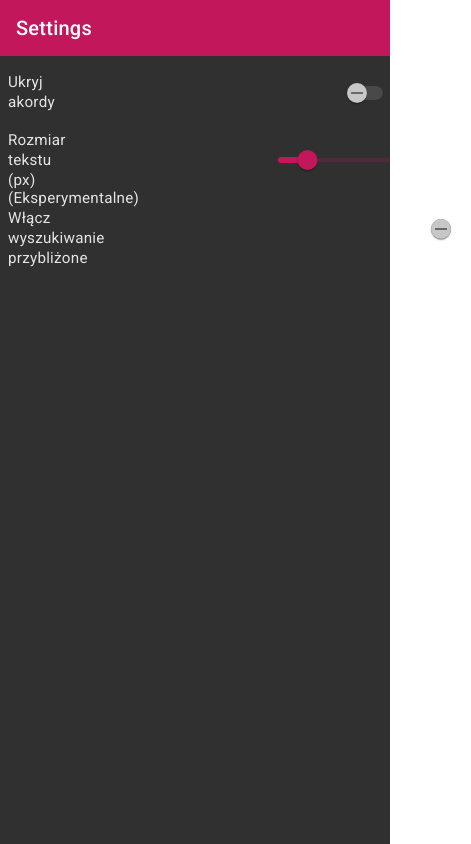
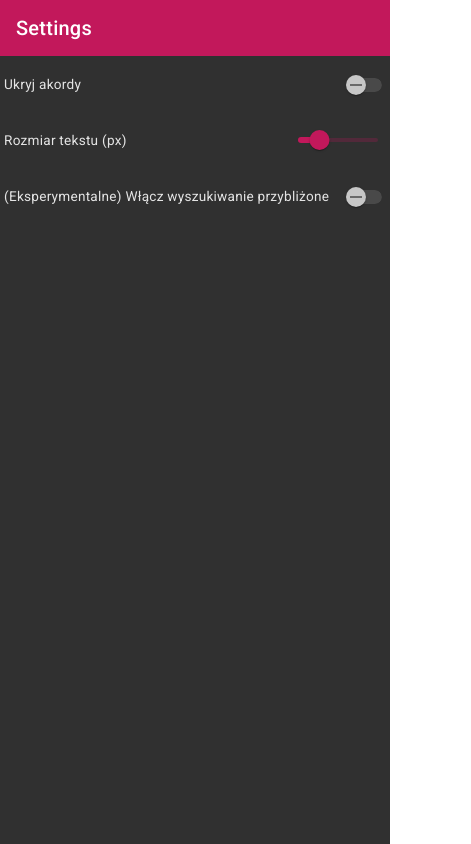
Before and after one commit to spiewnigator/spiewnigator.github.io, an Angular app: page /settings in a window 390 px wide. Shown: the whole page, 471 px wide, since content can reach past the window. Built offline with nearby package versions, Linux system fonts and the light colour scheme.

Commit message:
hotfix: adjust settings display

```diff
--- a/src/app/song/settings/settings.component.scss
+++ b/src/app/song/settings/settings.component.scss
@@ -11,12 +11,15 @@
   display: flex;
   flex-direction: column;
   gap: 12px;
+  flex: 1;
+  overflow-y: auto;
 }
 
 .settings-row {
   display: flex;
   align-items: center;
-  height: 56px;
+  justify-content: space-between;
+  min-height: 56px;
   gap: 12px;
 }
 
@@ -25,17 +28,26 @@
   color: rgba(255,255,255,0.87);
   text-align: left;
   font-size: 0.95rem;
+  word-break: break-word;
+  white-space: normal;
 }
 
 .control {
-  flex: 0 0 320px;
+  flex: 0 0 auto;
   display: flex;
   align-items: center;
   justify-content: flex-end;
+  min-width: fit-content;
 }
 
 :host ::ng-deep mat-toolbar {
   justify-content: flex-start;
+  flex-shrink: 0;
+}
+
+:host ::ng-deep mat-slider {
+  width: 100%;
+  min-width: 120px;
 }
 
 /* keep hint aligned and subtle */
@@ -44,10 +56,38 @@ mat-hint {
   color: rgba(255, 255, 255, 0.75);
 }
 
+@media (max-width: 480px) {
+  .settings-container {
+    padding: 4px;
+    gap: 8px;
+  }
+
+  .settings-row {
+    min-height: 48px;
+    gap: 8px;
+  }
+
+  .label {
+    font-size: 0.85rem;
+  }
+
+  .control {
+    flex-shrink: 0;
+  }
+
+  :host ::ng-deep mat-slider {
+    min-width: 80px;
+  }
+}
+
 @media (min-width: 600px) {
   .settings-container {
     max-width: 640px;
     margin: 0 auto;
     padding-top: 12px;
   }
+
+  .control {
+    flex: 0 0 320px;
+  }
 }
```
